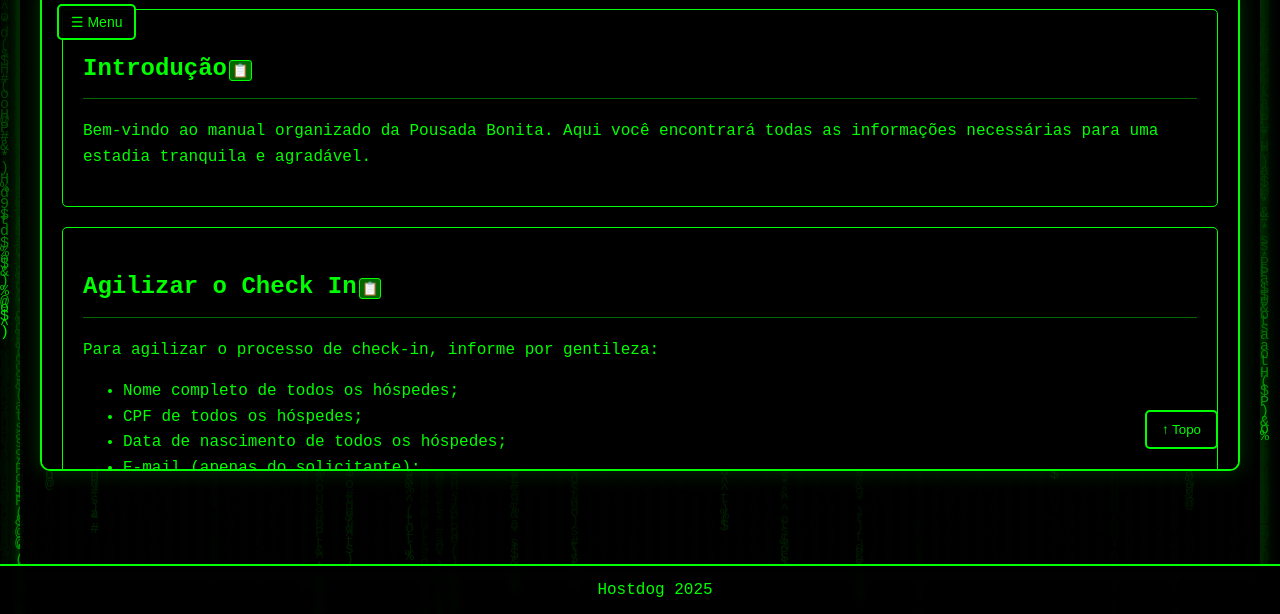
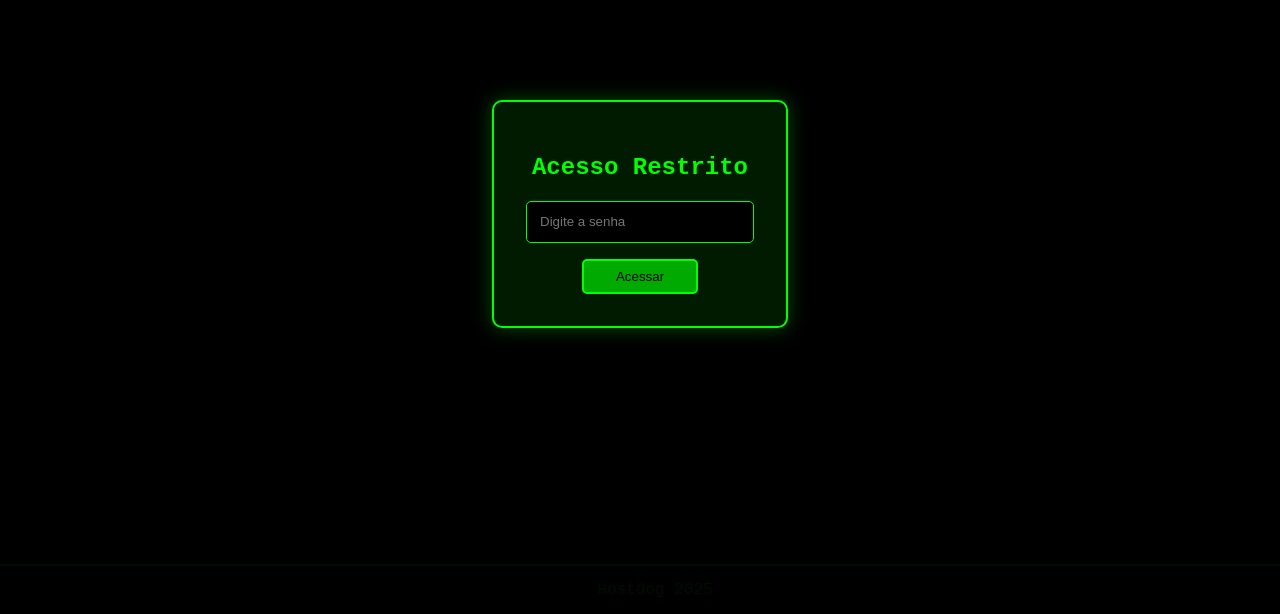
Before and after one commit to karenramall12/buscador-interno, a website: page index.html in a window 1280 px wide. Shown: the part 186-800 px from the top of the page. Drawn offline with Linux system fonts and the light colour scheme.

Commit message:
senha de usuario

```diff
--- a/index.html
+++ b/index.html
@@ -49,6 +49,94 @@
 
 <body>
   <canvas id="matrixCanvas"></canvas>
+  <!-- Adicione isso antes do conteúdo principal -->
+<div id="loginContainer" style="display: none;">
+  <div class="login-box">
+    <h2>Acesso Restrito</h2>
+    <input type="password" id="senhaInput" placeholder="Digite a senha">
+    <button onclick="verificarSenha()">Acessar</button>
+    <p id="mensagemErro" style="color: #ff0000; display: none;">Senha incorreta!</p>
+  </div>
+</div>
+
+<script>
+// Proteção de Senha
+const SENHA_CORRETA = "lua123"; // Altere para a senha desejada
+
+function verificarSenha() {
+  const senha = document.getElementById('senhaInput').value;
+  const mensagemErro = document.getElementById('mensagemErro');
+
+  if(senha === SENHA_CORRETA) {
+    document.getElementById('loginContainer').style.display = 'none';
+    document.getElementById('app').style.display = 'block';
+    document.getElementById('matrixCanvas').style.display = 'block';
+    sessionStorage.setItem('autenticado', 'true');
+  } else {
+    mensagemErro.style.display = 'block';
+    setTimeout(() => { mensagemErro.style.display = 'none'; }, 2000);
+  }
+}
+
+// Verificar autenticação ao carregar
+window.onload = function() {
+  if(!sessionStorage.getItem('autenticado')) {
+    document.getElementById('loginContainer').style.display = 'flex';
+    document.getElementById('app').style.display = 'none';
+    document.getElementById('matrixCanvas').style.display = 'none';
+  }
+}
+</script>
+
+<style>
+/* Estilos para o login */
+#loginContainer {
+  position: fixed;
+  top: 0;
+  left: 0;
+  width: 100%;
+  height: 100%;
+  background: rgba(0,0,0,0.95);
+  z-index: 99999;
+  display: none;
+  justify-content: center;
+  align-items: center;
+}
+
+.login-box {
+  background: rgba(0,30,0,0.9);
+  padding: 2rem;
+  border: 2px solid #00FF00;
+  border-radius: 10px;
+  text-align: center;
+  box-shadow: 0 0 20px rgba(0,255,0,0.3);
+}
+
+.login-box input {
+  display: block;
+  margin: 1rem auto;
+  padding: 0.8rem;
+  background: #000;
+  color: #00FF00;
+  border: 1px solid #00FF00;
+  border-radius: 5px;
+  width: 200px;
+}
+
+.login-box button {
+  background: #00AA00;
+  color: #000;
+  border: 2px solid #00FF00;
+  padding: 0.5rem 2rem;
+  border-radius: 5px;
+  cursor: pointer;
+  transition: all 0.3s;
+}
+
+.login-box button:hover {
+  background: #008800;
+}
+</style>
 
   <div id="app">
     <h1>Hostdog</h1>
```
